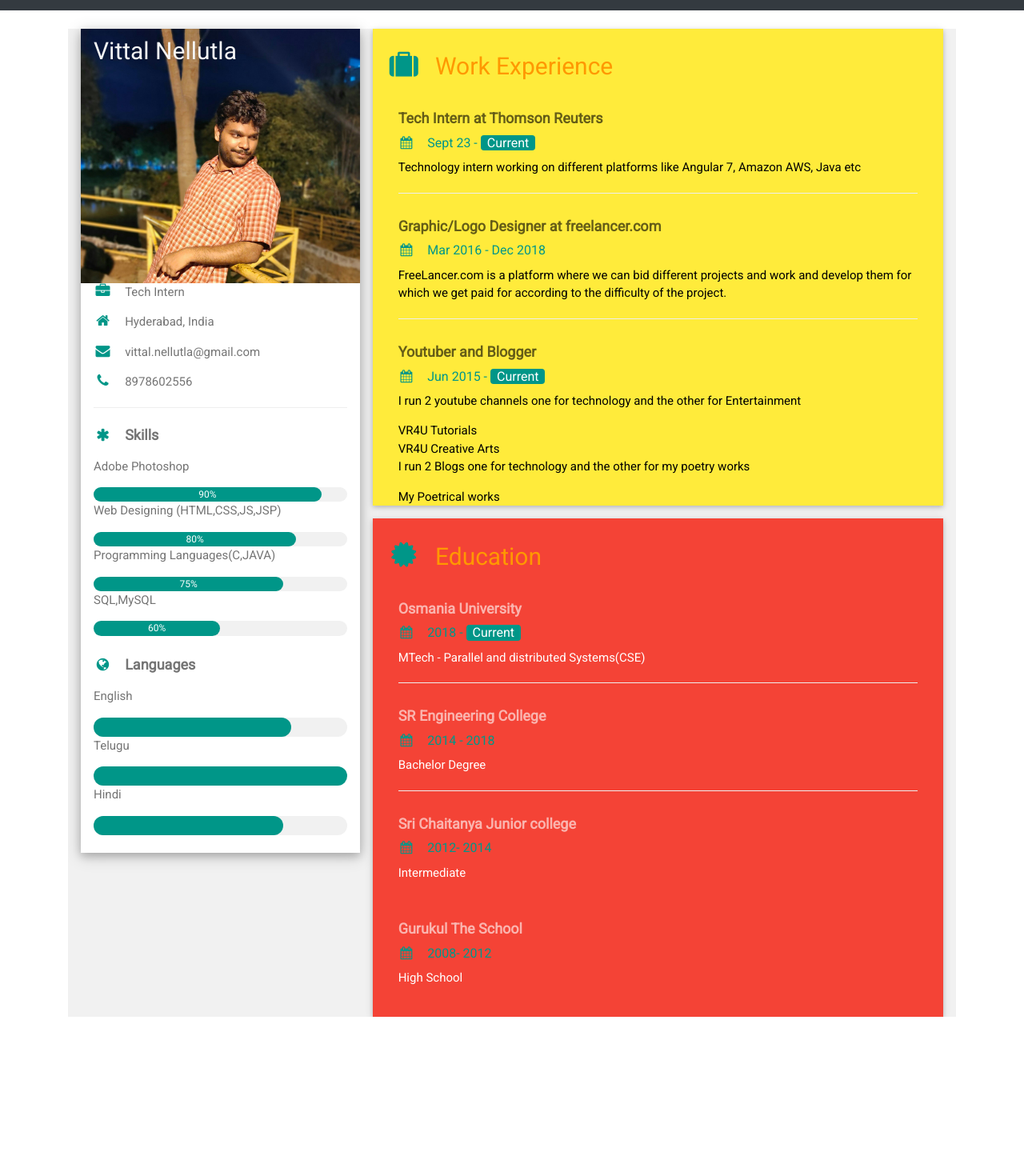
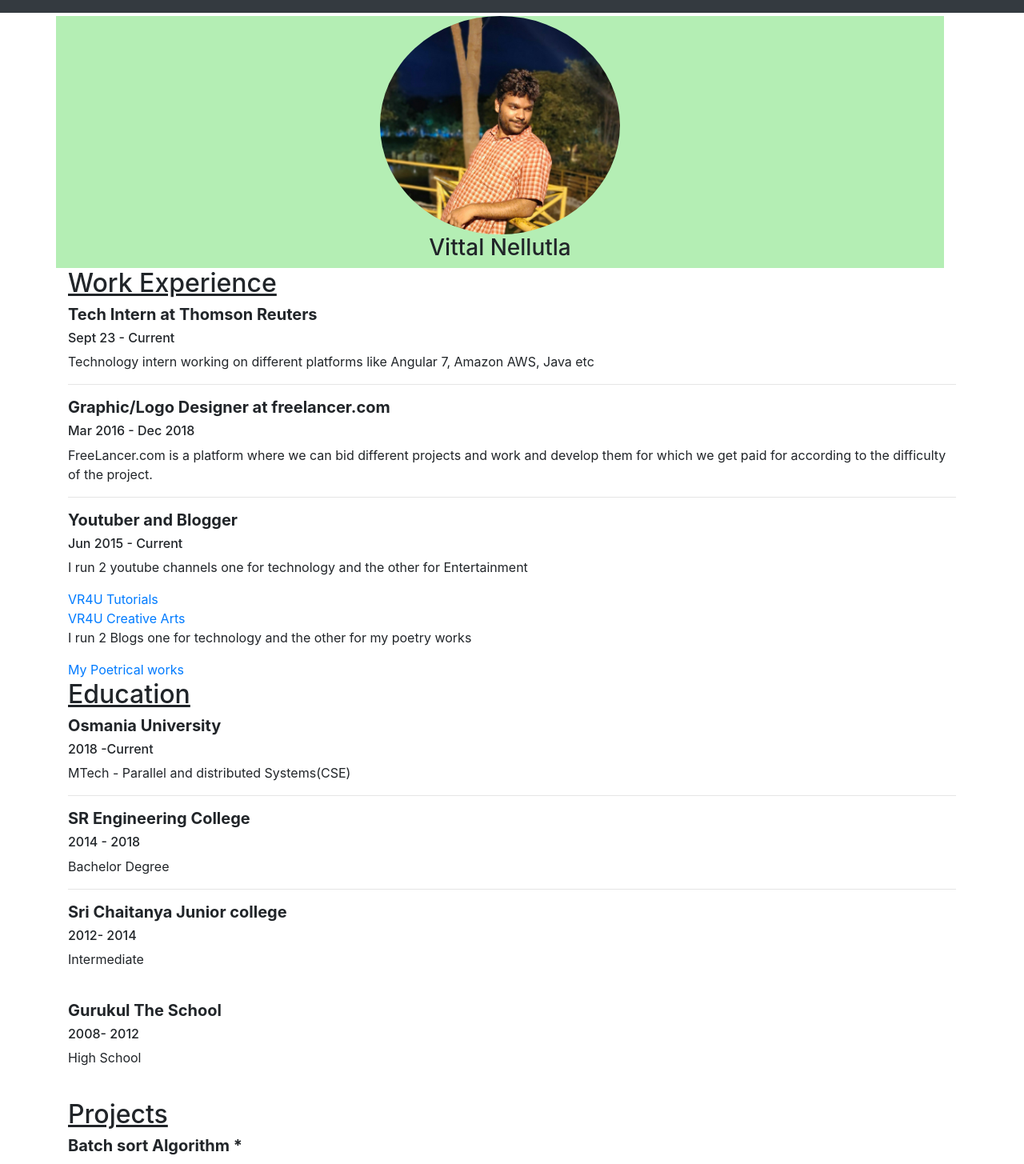
Before and after one commit to jontysouvik/portfolio-2019, an Angular app in the folder UI/portfoilo-ui/: page /vittal in a window 1280 px wide. Shown: the part 40-1495 px from the top of the page at 80% size. Before the commit the page ends 1311 px from the top, so only its background shows below. Built offline with nearby package versions, Linux system fonts and the light colour scheme.

Commit message:
vittalNewUpdate

```diff
--- a/UI/portfoilo-ui/src/app/components/vittal/vittal.component.html
+++ b/UI/portfoilo-ui/src/app/components/vittal/vittal.component.html
@@ -1,125 +1,76 @@
-<!DOCTYPE html>
-<html>
-<title>Vittal</title>
-<meta charset="UTF-8">
-<meta name="viewport" content="width=device-width, initial-scale=1">
-<link rel="stylesheet" href="https://www.w3schools.com/w3css/4/w3.css">
-<link rel='stylesheet' href='https://fonts.googleapis.com/css?family=Roboto'>
-<link rel="stylesheet" href="https://cdnjs.cloudflare.com/ajax/libs/font-awesome/4.7.0/css/font-awesome.min.css">
-<style>
-html,body,h1,h2,h3,h4,h5,h6 {font-family: "Roboto", sans-serif}
-</style>
-<div class="w3-light-grey">
-<div class="w3-content w3-margin-top" style="max-width:1400px;">
-  <div class="w3-row-padding">
-    <div class="w3-third">
-
-      <div class="w3-white w3-text-grey w3-card-4">
-        <div class="w3-display-container">
-          <img src="assets/vittal.jpg" style="width:100%;" alt="Avatar">
-          <div class="w3-display-topleft w3-container w3-text-black">
-            <h2 style="color:whitesmoke;">Vittal Nellutla</h2>
+<div class="col-md-12 row">
+  <div class="col-md-12 bg-container">
+    <img class="bg-container" src="{{image}}" alt="joker">
+    <h3>{{name}}</h3>
   </div>
 </div>
-        <div class="w3-container">
-          <p><i class="fa fa-briefcase fa-fw w3-margin-right w3-large w3-text-teal"></i>Tech Intern</p>
-          <p><i class="fa fa-home fa-fw w3-margin-right w3-large w3-text-teal"></i>Hyderabad, India</p>
-          <p><i class="fa fa-envelope fa-fw w3-margin-right w3-large w3-text-teal"></i>vittal.nellutla@gmail.com</p>
-          <p><i class="fa fa-phone fa-fw w3-margin-right w3-large w3-text-teal"></i>8978602556</p>
-          <hr>
-
-          <p class="w3-large"><b><i class="fa fa-asterisk fa-fw w3-margin-right w3-text-teal"></i>Skills</b></p>
-          <p>Adobe Photoshop</p>
-          <div class="w3-light-grey w3-round-xlarge w3-small">
-            <div class="w3-container w3-center w3-round-xlarge w3-teal" style="width:90%">90%</div>
-          </div>
-          <p>Web Designing (HTML,CSS,JS,JSP)</p>
-          <div class="w3-light-grey w3-round-xlarge w3-small">
-            <div class="w3-container w3-center w3-round-xlarge w3-teal" style="width:80%">
-              <div class="w3-center w3-text-white">80%</div>
-            </div>
-          </div>
-          <p>Programming Languages(C,JAVA)</p>
-          <div class="w3-light-grey w3-round-xlarge w3-small">
-            <div class="w3-container w3-center w3-round-xlarge w3-teal" style="width:75%">75%</div>
-          </div>
-          <p>SQL,MySQL</p>
-          <div class="w3-light-grey w3-round-xlarge w3-small">
-            <div class="w3-container w3-center w3-round-xlarge w3-teal" style="width:50%">60%</div>
-          </div>
-          <br>
-
-          <p class="w3-large w3-text-theme"><b><i class="fa fa-globe fa-fw w3-margin-right w3-text-teal"></i>Languages</b></p>
-          <p>English</p>
-          <div class="w3-light-grey w3-round-xlarge">
-            <div class="w3-round-xlarge w3-teal" style="height:24px;width:78%"></div>
-          </div>
-          <p>Telugu</p>
-          <div class="w3-light-grey w3-round-xlarge">
-            <div class="w3-round-xlarge w3-teal" style="height:24px;width:100%"></div>
-          </div>
-          <p>Hindi</p>
-          <div class="w3-light-grey w3-round-xlarge">
-            <div class="w3-round-xlarge w3-teal" style="height:24px;width:75%"></div>
-          </div>
-          <br>
-        </div>
-      </div><br>
-
-    </div>
-    <div class="w3-twothird">
-
-      <div class="w3-container w3-card w3-yellow w3-margin-bottom">
-        <h2 class="w3-text-orange w3-padding-16"><i class="fa fa-suitcase fa-fw w3-margin-right w3-xxlarge w3-text-teal"></i>Work Experience</h2>
-        <div class="w3-container">
-          <h5 class="w3-opacity"><b>Tech Intern at Thomson Reuters </b></h5>
-          <h6 class="w3-text-teal"><i class="fa fa-calendar fa-fw w3-margin-right"></i>Sept 23 - <span class="w3-tag w3-teal w3-round">Current</span></h6>
+<div >
+  <h2><u>Work Experience</u></h2>
+  <div>
+    <h5><b>Tech Intern at Thomson Reuters </b></h5>
+    <h6>Sept 23 - Current</h6>
     <p>Technology intern working on different platforms like Angular 7, Amazon AWS, Java etc </p>
     <hr>
   </div>
-        <div class="w3-container">
-          <h5 class="w3-opacity"><b>Graphic/Logo  Designer at freelancer.com</b></h5>
-          <h6 class="w3-text-teal"><i class="fa fa-calendar fa-fw w3-margin-right"></i>Mar 2016 - Dec 2018</h6>
-          <p>FreeLancer.com is a platform where we can bid different projects and work and develop them for which we get paid for according to the difficulty of the project.</p>
+  <div>
+    <h5><b>Graphic/Logo Designer at freelancer.com</b></h5>
+    <h6>Mar 2016 - Dec 2018</h6>
+    <p>FreeLancer.com is a platform where we can bid different projects and work and develop them for which we get paid
+      for according to the difficulty of the project.</p>
     <hr>
   </div>
-        <div class="w3-container">
-          <h5 class="w3-opacity"><b>Youtuber and Blogger</b></h5>
-          <h6 class="w3-text-teal"><i class="fa fa-calendar fa-fw w3-margin-right"></i>Jun 2015 - <span class="w3-tag w3-teal w3-round">Current</span> </h6>
-          <p>I run 2 youtube channels one for technology and the other for Entertainment </p> <a href="https://www.youtube.com/channel/UCOMkA8ZCLGhDDVapX1hAXzA"> VR4U Tutorials</a><br>
+  <div>
+    <h5><b>Youtuber and Blogger</b></h5>
+    <h6>Jun 2015 - Current </h6>
+    <p>I run 2 youtube channels one for technology and the other for Entertainment </p> <a
+      href="https://www.youtube.com/channel/UCOMkA8ZCLGhDDVapX1hAXzA"> VR4U Tutorials</a><br>
     <a href="https://www.youtube.com/channel/UCKL_sSDEN5Dahf_8851Z18g"> VR4U Creative Arts</a><br>
     <p>I run 2 Blogs one for technology and the other for my poetry works </p>
     <a href="https://sundarasaivittal.blogspot.com/"> My Poetrical works</a><br>
   </div>
-      </div>
-
-      <div class="w3-container w3-card w3-red">
-        <h2 class="w3-text-orange w3-padding-16"><i class="fa fa-certificate fa-fw w3-margin-right w3-xxlarge w3-text-teal"></i>Education</h2>
-        <div class="w3-container">
-          <h5 class="w3-opacity"><b>Osmania University</b></h5>
-          <h6 class="w3-text-teal"><i class="fa fa-calendar fa-fw w3-margin-right"></i>2018 - <span class="w3-tag w3-teal w3-round">Current</span></h6>
+  <div>
+    <h2 ><u>Education</u></h2>
+    <div >
+      <h5 ><b>Osmania University</b></h5>
+      <h6 >2018 -Current</h6>
       <p>MTech - Parallel and distributed Systems(CSE)</p>
       <hr>
     </div>
-        <div class="w3-container">
-          <h5 class="w3-opacity"><b>SR Engineering College</b></h5>
-          <h6 class="w3-text-teal"><i class="fa fa-calendar fa-fw w3-margin-right"></i>2014 - 2018</h6>
+    <div >
+      <h5 ><b>SR Engineering College</b></h5>
+      <h6 >2014 - 2018</h6>
       <p>Bachelor Degree</p>
       <hr>
     </div>
-        <div class="w3-container">
-          <h5 class="w3-opacity"><b>Sri Chaitanya Junior college</b></h5>
-          <h6 class="w3-text-teal"><i class="fa fa-calendar fa-fw w3-margin-right"></i>2012- 2014</h6>
+    <div >
+      <h5 ><b>Sri Chaitanya Junior college</b></h5>
+      <h6>2012- 2014</h6>
       <p>Intermediate</p><br>
     </div>
-        <div class="w3-container">
-            <h5 class="w3-opacity"><b>Gurukul The School</b></h5>
-            <h6 class="w3-text-teal"><i class="fa fa-calendar fa-fw w3-margin-right"></i>2008- 2012</h6>
+    <div >
+      <h5 ><b>Gurukul The School</b></h5>
+      <h6 >2008- 2012</h6>
       <p>High School</p><br>
     </div>
   </div>
+  <div>
+      <h2 ><u>Projects</u></h2>
+      <div >
+        <h5 ><b>Batch sort Algorithm *</b></h5>
+        <p>This project focuses on Scheduling the parallel processes and increasing the through-put.</p>
+        <hr>
+      </div>
+      <div >
+        <h5 ><b>Student Friendly College Management System</b></h5>
+        <p>This is an Android application which has 3 modules used for the Faculty, Students and Admin who have there respective tasks.</p>
+        <hr>
+      </div>
+      <div >
+        <h5 ><b>Simple Result page using Amazon EC2 instance</b></h5>
+        <p>Hosted for getting the details for the student exam results.  </p><br>
+      </div>
+      <div >
+        <h5 ><b>Play-Fair cipher</b></h5>
+        <p>Developed old Encryption algorithm using in the dotNet framework using Java.</p><br>
       </div>
     </div>
-</div>
-</div>
-</html>
--- a/UI/portfoilo-ui/src/app/components/vittal/vittal.component.less
+++ b/UI/portfoilo-ui/src/app/components/vittal/vittal.component.less
@@ -0,0 +1,14 @@
+.bg-container {
+  text-align: center;
+  border-radius: 50%;
+  width: 300px;
+}
+.row {
+  background-color: #b4eeb4;
+  animation-name: example;
+  animation-duration: 2s;
+}
+@keyframes example {
+  from {background-color:#b4eeb4;}
+  to {background-color: rgb(233, 187, 37);}
+}
--- a/UI/portfoilo-ui/src/app/components/vittal/vittal.component.ts
+++ b/UI/portfoilo-ui/src/app/components/vittal/vittal.component.ts
@@ -8,7 +8,8 @@ import { Component, OnInit } from '@angular/core';
 export class VittalComponent implements OnInit {
 
   constructor() { }
-
+  name = "Vittal Nellutla";
+  image ="assets/vittal.jpg";
   ngOnInit() {
   }
 
```
Also changed, not shown: UI/portfoilo-ui/src/assets/bgpi.jpg (added), UI/portfoilo-ui/src/assets/joker.jpg (added). Lines whose indentation alone changed are shown as unchanged.
